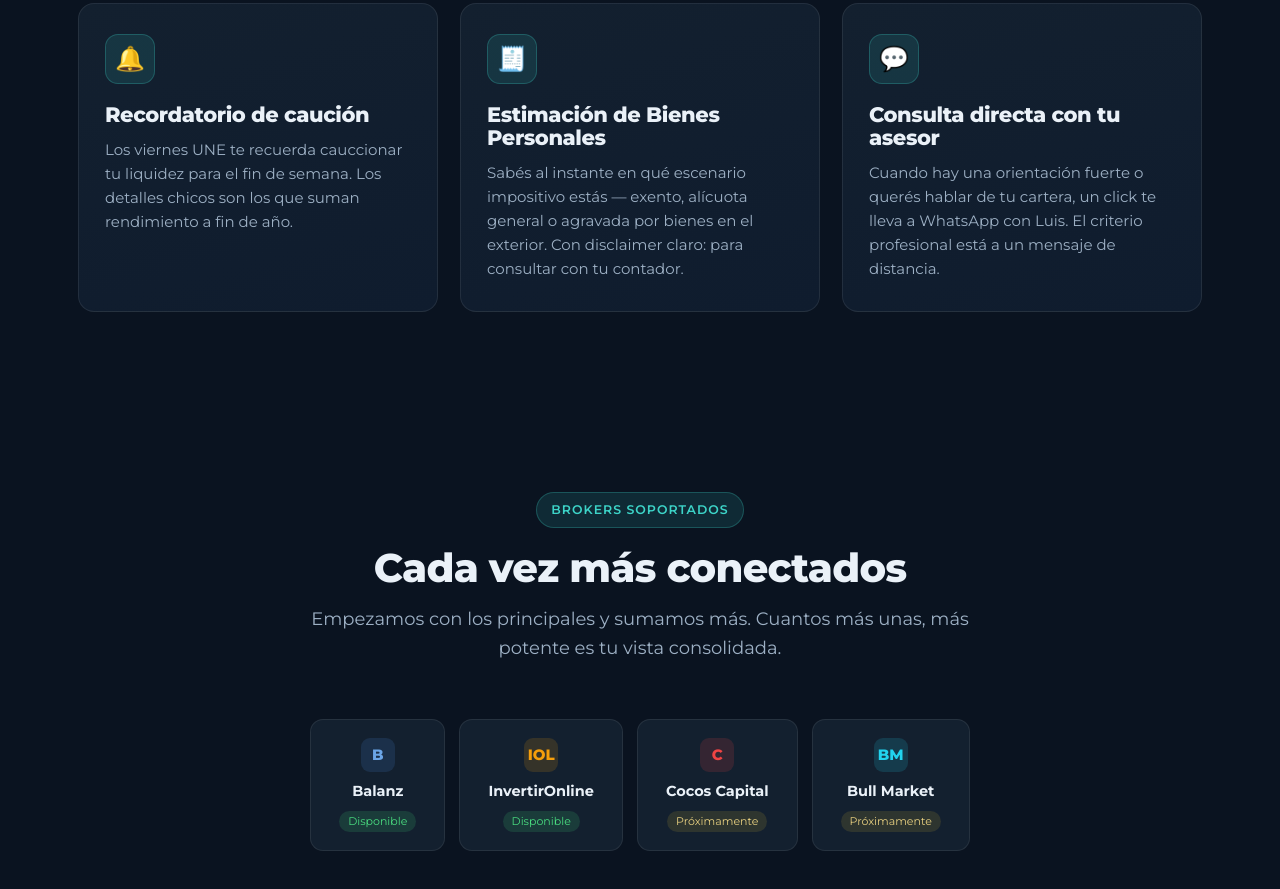
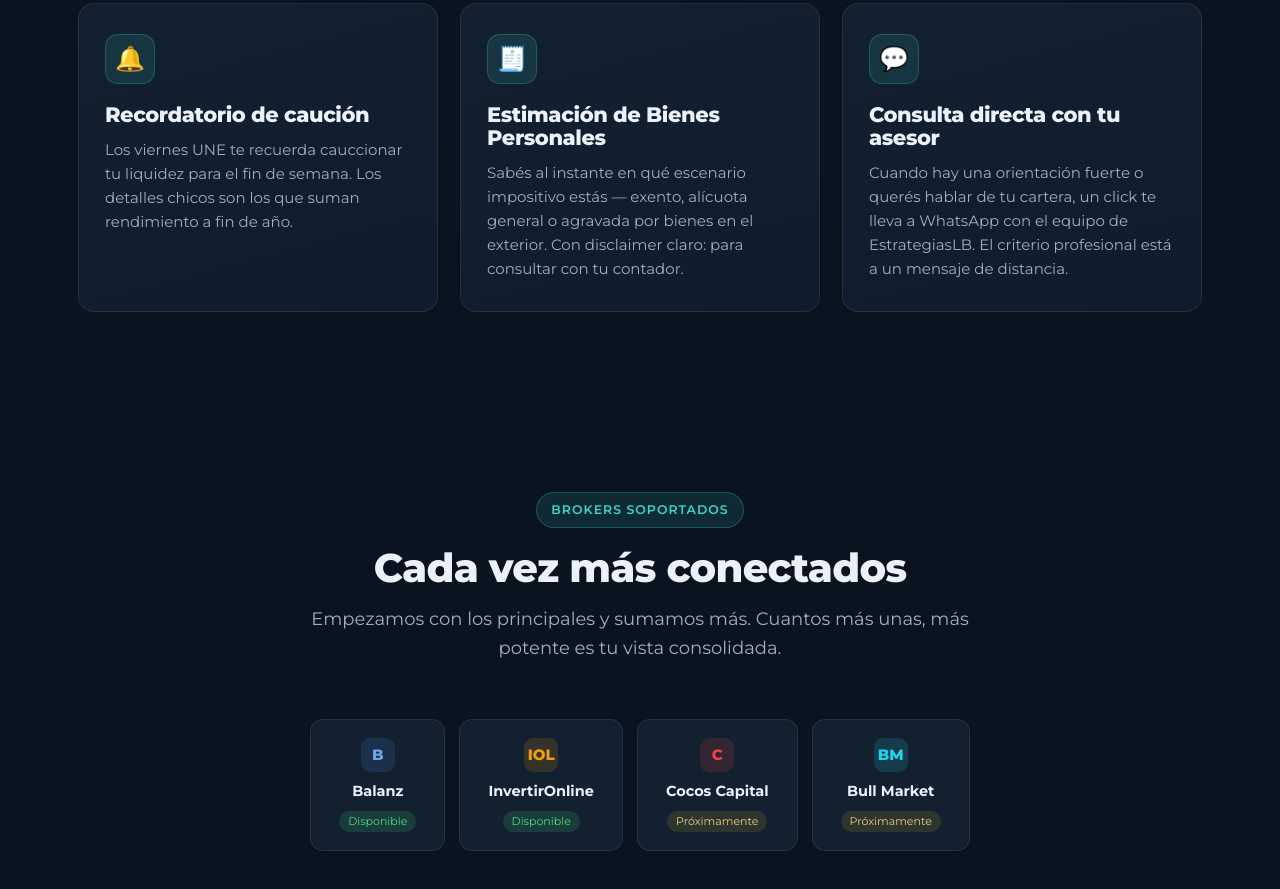
Before and after one commit to Kevin-Estrategias/estrategiaslb, a plain HTML site: page index.html in a window 1280 px wide. Shown: the part 4384-5273 px from the top of the page. Drawn offline with Linux system fonts and the light colour scheme.

Commit message:
Update index.html

```diff
--- a/index.html
+++ b/index.html
@@ -465,7 +465,7 @@ section{position:relative}
       <div class="pillar reveal">
         <div class="pill-ic">💬</div>
         <h3>Consulta directa con tu asesor</h3>
-        <p>Cuando hay una orientación fuerte o querés hablar de tu cartera, un click te lleva a WhatsApp con Luis. El criterio profesional está a un mensaje de distancia.</p>
+        <p>Cuando hay una orientación fuerte o querés hablar de tu cartera, un click te lleva a WhatsApp con el equipo de EstrategiasLB. El criterio profesional está a un mensaje de distancia.</p>
       </div>
     </div>
   </div>
```
